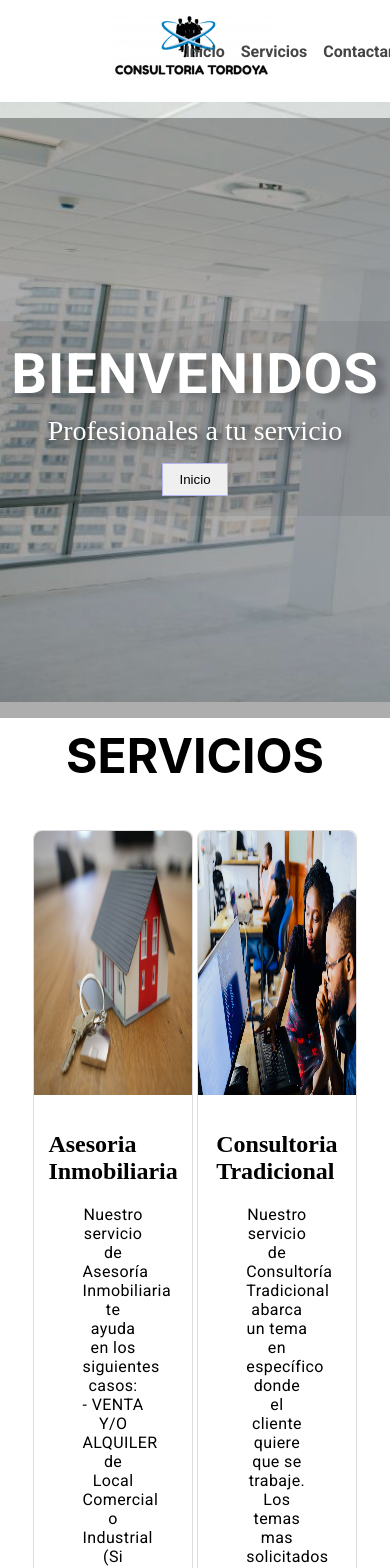
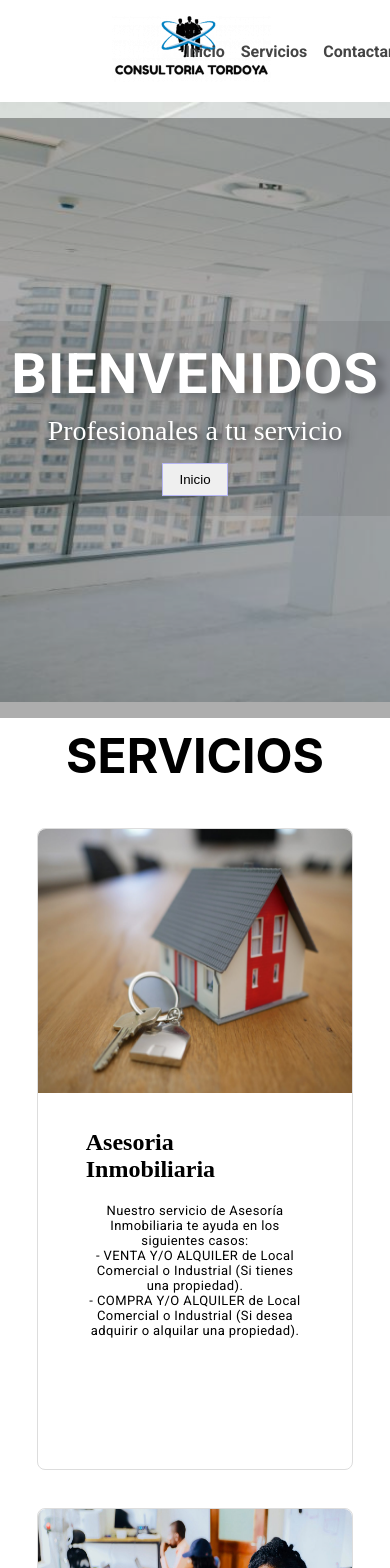
Before and after one commit to christianTordoya03/consultoria-web, a React (Create React App) app: page / in a window 390 px wide. Shown: the top 1568 px of the page. Built offline with nearby package versions, Linux system fonts and the light colour scheme; a web font is replaced by a local one.

Commit message:
Add styles in responsive in services and footer

```diff
--- a/src/components/card/CardStyles.js
+++ b/src/components/card/CardStyles.js
@@ -3,6 +3,11 @@ import './TypeOfLetter.css';
 
 export const ServicesStyles = styled.div`
     padding: 24px 8%;
+    box-sizing: border-box;
+
+    @media (max-width: 530px) {
+        width: 100%;
+    }
 `;
 
 export const FirstTitleStyles = styled.h1`
@@ -34,6 +39,15 @@ export const ContainerCardsStyles = styled.div`
 
     @media (max-width: 750px) {
         grid-template-rows: 896px 896px 896px;
+    }
+
+    @media (max-width: 748px) {
+        grid-template-columns: 100%;
+        grid-template-rows: 680px 680px 680px 680px 680px 680px 680px 680px;
+    }
+
+    @media (max-width: 350px) {
+        grid-template-rows: 744px 784px 784px 784px 784px 784px 784px 784px;
     }
 `;
 
@@ -68,6 +82,28 @@ export const CardStyles = styled.div`
         width: 96%;
         height: 96%;
     }
+
+    @media (max-width: 748px) {
+        margin: 0 0 32px 0;
+        width: 64%;
+        height: 640px;
+    }
+
+    @media (max-width: 530px) {
+        width: 80%;
+    }
+
+    @media (max-width: 530px) {
+        width: 88%;
+    }
+
+    @media (max-width: 390px) {
+        width: 96%;
+    }
+
+    @media (max-width: 350px) {
+        height: 740px;
+    }
 `;
 
 export const BoxImageStyles = styled.div`
@@ -92,6 +128,10 @@ export const BodyCardStyles = styled.div`
     padding: 32px 48px;
     border-bottom-left-radius: 8px;
     border-bottom-right-radius: 8px;
+
+    @media (max-width: 350px) {
+        padding: 24px 36px;
+    }
 `;
 
 export const CardTitleStyles = styled.div`
@@ -112,7 +152,11 @@ export const CardTitleStyles = styled.div`
     }
 `;
 
-export const InformationCardStyles = styled.div``;
+export const InformationCardStyles = styled.div`
+    width: 100%;
+    height: 100%;
+    box-sizing: border-box;
+`;
 
 export const PStyles = styled.p`
     margin: 0;
@@ -122,6 +166,26 @@ export const PStyles = styled.p`
     font-weight: 500;
     font-style: normal;
     letter-spacing: 0.4px;
+
+    @media (max-width: 748px) {
+        font-size: 14px;
+    }
+
+    @media (max-width: 650px) {
+        font-size: 13px;
+    }
+
+    @media (max-width: 530px) {
+        font-size: 14px;
+    }
+
+    @media (max-width: 530px) {
+        font-size: 13px;
+    }
+
+    @media (max-width: 350px) {
+        font-size: 14px;
+    }
 `;
 
 export const ContainerCardStyles = styled.div`
--- a/src/components/footer/Footer.js
+++ b/src/components/footer/Footer.js
@@ -4,7 +4,8 @@ import { FooterStyle, FooterTextStyle } from './FooterStyle';
 const Footer = () => {
     return (
         <FooterStyle>
-            <FooterTextStyle>Copyright © 2021 | Powered by Consultoria Tordoya</FooterTextStyle>
+            <FooterTextStyle>Copyright © 2021 | Powered by </FooterTextStyle>
+            <FooterTextStyle>Consultoria Tordoya</FooterTextStyle>
         </FooterStyle>
     )
 }
--- a/src/components/footer/FooterStyle.js
+++ b/src/components/footer/FooterStyle.js
@@ -9,6 +9,15 @@ export const FooterStyle = styled.div`
     justify-content: center;
     align-items: center;
     background: #CFCFCF;
+    display: flex;
+
+    @media (max-width: 390px) {
+        width: 100%;
+        display: flex;
+        flex-direction: column;
+        justify-content: center;
+        align-items: center;
+    }
 `;
 
 export const FooterTextStyle = styled.p`
@@ -16,4 +25,5 @@ export const FooterTextStyle = styled.p`
     font-weight: normal;
     font-style: normal;
     font-size: 15px;
+    margin: 0 0 0 4px;
 `;
```
